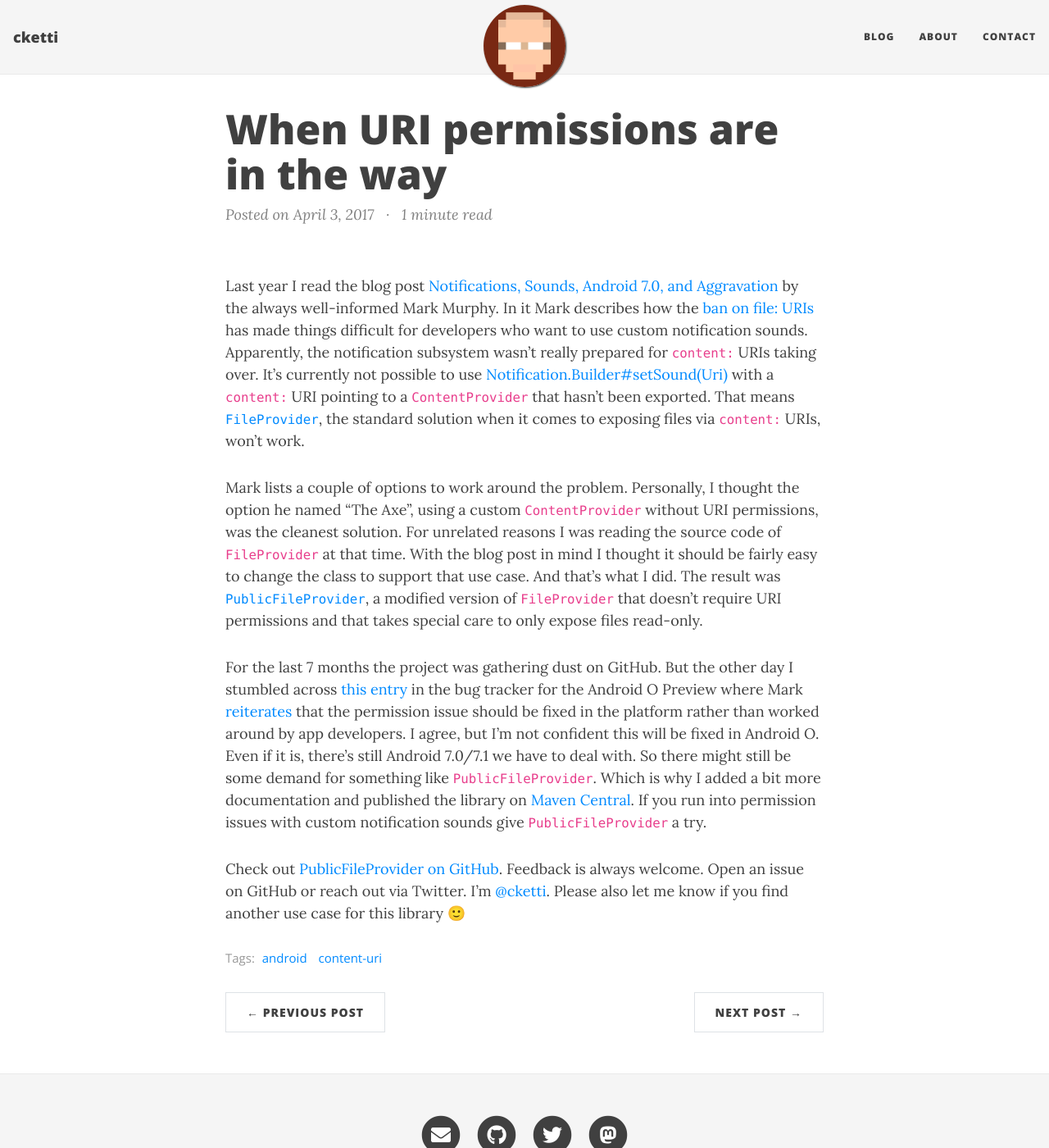
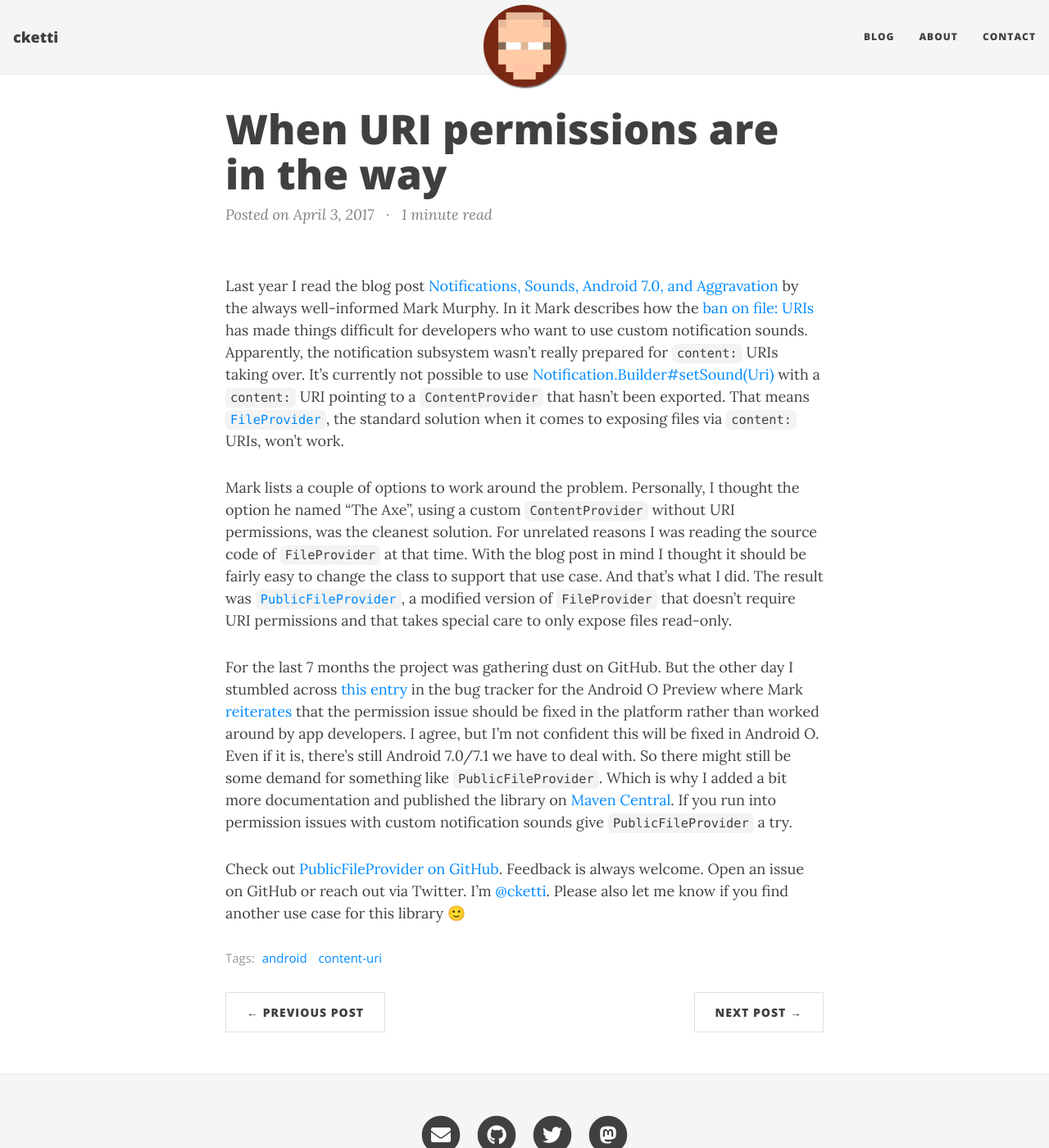
Before and after one commit to cketti/cketti.de, a Jekyll site: the page built from _posts/2017-04-03-when-uri-permissions-are-in-the-way.md, in a window 1280 px wide and 1400 px high. Shown: the whole window at 82% size. Built offline with Jekyll 4.4.1, drawn with Linux system fonts in a browser that asks for light colours; nearby versions of some CDN libraries.

Commit message:
Change style of code tags

```diff
--- a/assets/css/cketti.css
+++ b/assets/css/cketti.css
@@ -11,3 +11,15 @@ blockquote {
   padding-left: 1em;
   border-left: 5px solid #eee;
 }
+
+code.highlighter-rouge {
+  background-color: rgba(27,31,35,.05);
+  padding: .2em .4em;
+  font-size: 85%;
+  color: #404040;
+  border-radius: 6px;
+}
+
+a code.highlighter-rouge {
+  color: #008AFF;
+}
```
